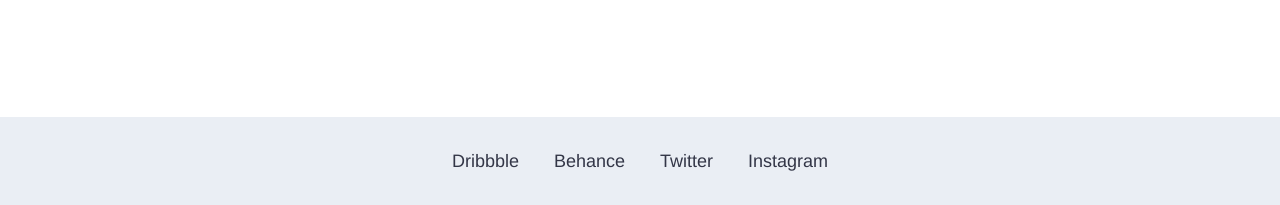
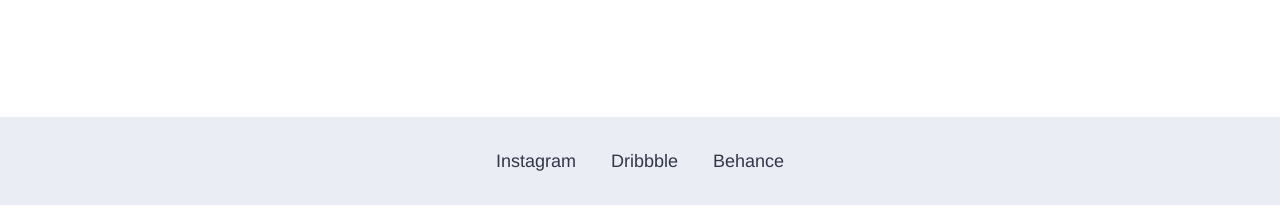
Before and after one commit to pkwi/pkwi.github.io, a plain HTML site: page index.html in a window 1280 px wide. Shown: the part 8559-8764 px from the top of the page. Drawn offline with Linux system fonts and the light colour scheme.

Commit message:
Add files via upload

```diff
--- a/index.html
+++ b/index.html
@@ -290,10 +290,9 @@
     </div>
     <footer>
         <div class="container">
+            <a href="https://www.instagram.com/p_kwiatkowski/">Instagram</a>
             <a href="https://dribbble.com/p_kwiatkowski">Dribbble</a>
             <a href="https://www.behance.net/piotrkwiatkowski">Behance</a>
-            <a href="https://twitter.com/p_kwiatkowski">Twitter</a>
-            <a href="https://www.instagram.com/p_kwiatkowski/">Instagram</a>
         </div>
     </footer>
 
```
